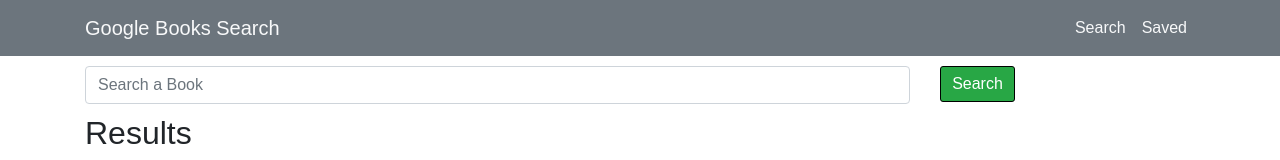
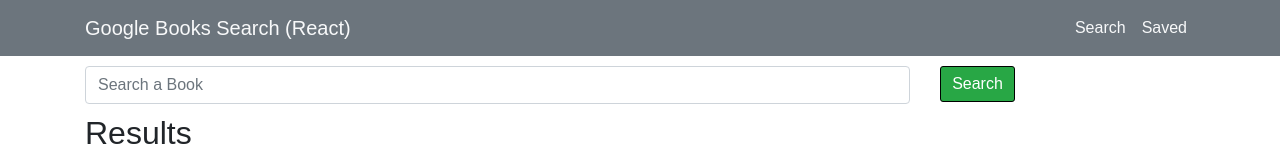
Before and after one commit to andrewyen64/google-book-search-react, a React (Create React App) app in the folder client/: page / in a window 1280 px wide. Shown: the top 160 px of the page. Built offline with nearby package versions, Linux system fonts and the light colour scheme; no server answers.

Commit message:
Edit navbar brand

```diff
--- a/client/src/components/NavBar/Navbar.js
+++ b/client/src/components/NavBar/Navbar.js
@@ -6,7 +6,7 @@
         <nav className="navbar navbar-expand-lg bg-secondary">
             <div className="container">
                 <Link className="navbar-brand text-light" to="/">
-                    Google Books Search
+                    Google Books Search (React)
                 </Link>
                 <ul className="navbar-nav">
                     <li className="nav-item">
```
